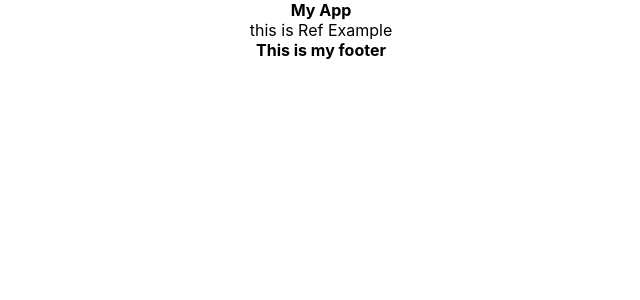
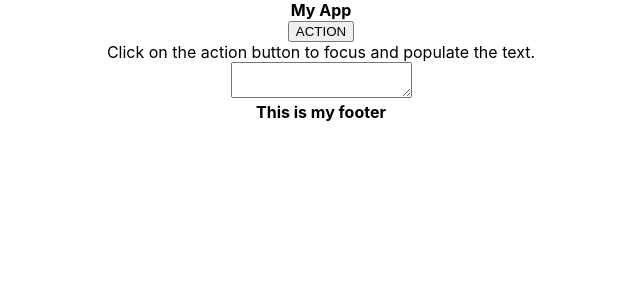
Before and after one commit to nanuganti/react-features, a React (Create React App) app: page /refsample in a window 1280 px wide. Shown: the top 300 px of the page, without its empty margins (319-959 px from the left). Built offline with nearby package versions, Linux system fonts and the light colour scheme.

Commit message:
feat: focus text using ref

```diff
--- a/src/components/RefSample/index.js
+++ b/src/components/RefSample/index.js
@@ -1,8 +1,39 @@
-import React from "react";
+import React, { useRef } from "react";
+
+//Refs make it possible to access DOM nodes directly within React.
+//This comes in handy in situations where, just as one example,
+//you want to change the child of a component.
+//Let’s say you want to change the value of an <input> element,
+//but without using props or re-rendering the whole component.
+
+//useRef: The useRef is a hook that uses the same ref throughout.
+//It saves its value between re-renders in a functional component and
+//doesn’t create a new instance of the ref for every re-render.
+//It persists the existing ref between re-renders.
+
+//createRef: The createRef is a function that creates a new ref every time.
+//Unlike the useRef, it does not save its value between re-renders,
+//instead creates a new instance of the ref for every re-render.
+//Thus implying that it does not persist the existing ref between re-renders.
 const RefSample = () => {
+    const focusPoint = useRef(null);
+    const onClickHandler = () => {
+        focusPoint.current.value =
+            "The quick brown fox jumps over the lazy dog";
+        focusPoint.current.focus();
+    };
     return (
         <div>
-            this is Ref Example
+            <div>
+                <button onClick={onClickHandler}>
+                    ACTION
+                </button>
+            </div>
+            <label>
+                Click on the action button to
+                focus and populate the text.
+            </label><br />
+            <textarea ref={focusPoint} />
         </div>
     )
 }
--- a/src/components/SuperProps/index.js
+++ b/src/components/SuperProps/index.js
@@ -1,9 +1,10 @@
 import React from "react";
 
+//It is used to call the constructor of its parent class.
+//This is required when we need to access some variables of its parent class.
 class SuperProps extends React.Component {
     constructor(props) {
-        //It is used to call the constructor of its parent class.
-        //This is required when we need to access some variables of its parent class.
+
         super(props)
         console.log(this.props)
         // super()
```
